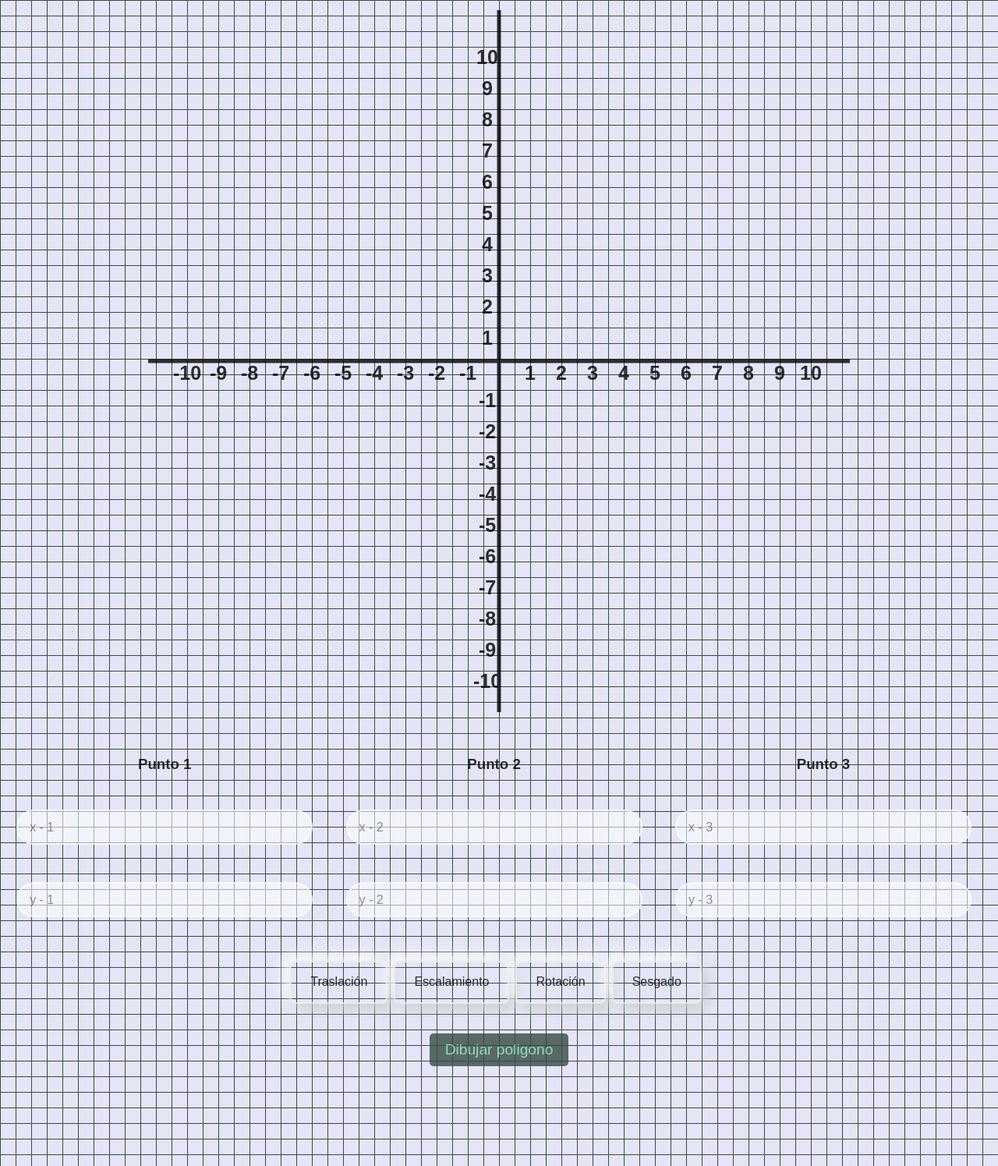
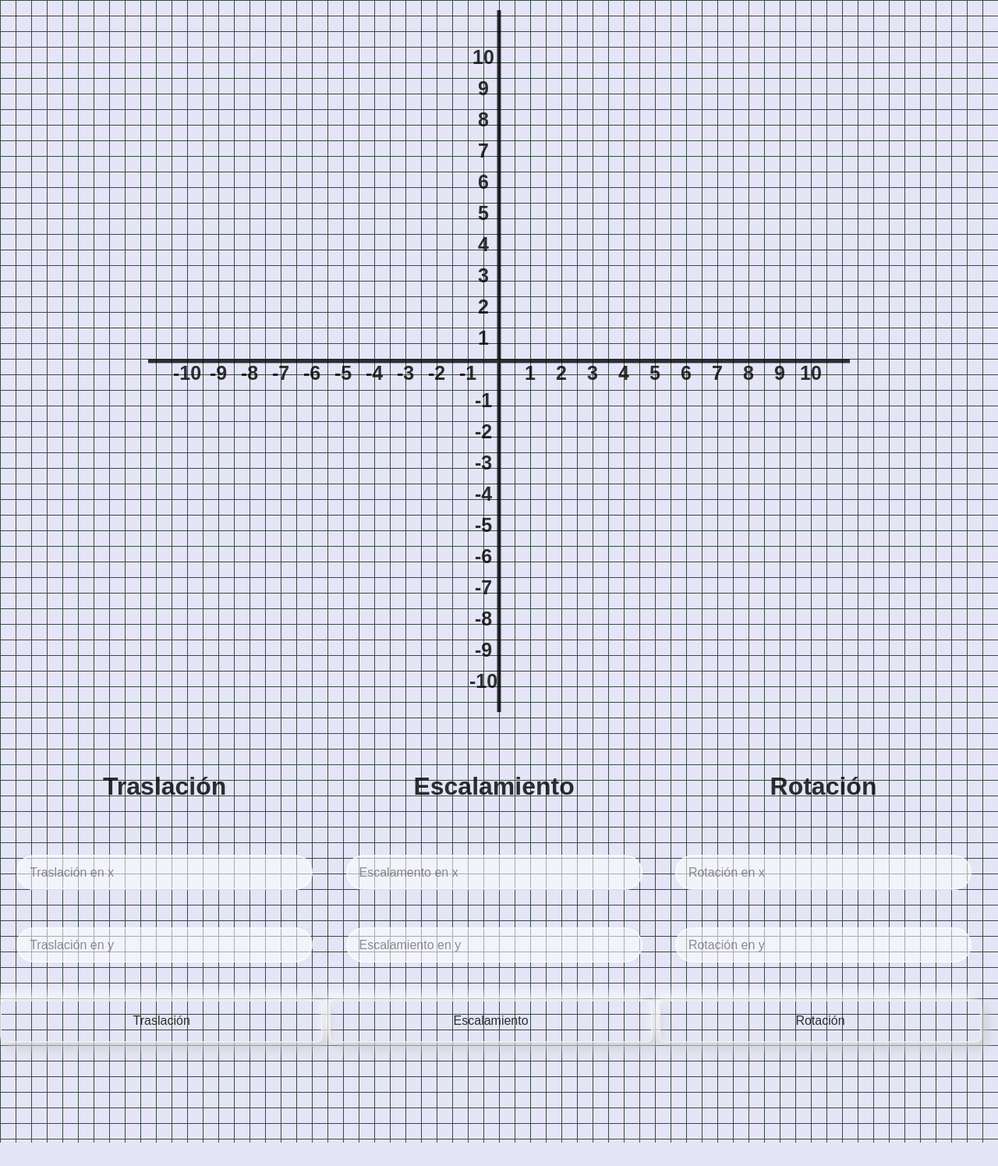
Before and after one commit to JoseCorreaMorales/Transformaciones-2D, a plain HTML site: page index.html in a window 1280 px wide. Shown: the part 120-1615 px from the top of the page at 78% size. After the commit the page ends 1585 px from the top, so only its background shows below. Drawn offline with Linux system fonts and the light colour scheme; a web font is replaced by a local one.

Commit message:
figure bux fixed

```diff
--- a/index.html
+++ b/index.html
@@ -20,32 +20,28 @@
         <section class="inputs-container">
 
             <div class="input-col">
-                <h3>Punto 1</h3>
-                <input id="x1" class="conrdenates-input" type="number" placeholder="x - 1" required>
-                <input id="y1" class="conrdenates-input" type="number" placeholder="y - 1" required>
+                <h1>Traslación</h1>
+                <input id="translateX" class="conrdenates-input" type="number" placeholder="Traslación en x" required>
+                <input id="translateY" class="conrdenates-input" type="number" placeholder="Traslación en y" required>
+                <button class="transform-btn translate-btn">Traslación</button>
             </div>
             <div class="input-col">
-                <h3>Punto 2</h3>
-                <input id="x2" class="conrdenates-input" type="number" placeholder="x - 2" required>
-                <input id="y2" class="conrdenates-input" type="number" placeholder="y - 2" required>
+                <h1>Escalamiento</h1>
+                <input  class="conrdenates-input" type="number" placeholder="Escalamento en x" required>
+                <input  class="conrdenates-input" type="number" placeholder="Escalamiento en y" required>
+                <button class="transform-btn scale-btn">Escalamiento</button>
             </div>
             <div class="input-col">
-                <h3>Punto 3</h3>
-                <input id="x3" class="conrdenates-input" type="number" placeholder="x - 3" required>
-                <input id="y3" class="conrdenates-input" type="number" placeholder="y - 3" required>
+                <h1>Rotación </h1>
+                <input id="x3" class="conrdenates-input" type="number" placeholder="Rotación en x" required>
+                <input id="y3" class="conrdenates-input" type="number" placeholder="Rotación en y" required>
+                <button class="transform-btn rotate-btn">Rotación</button>
             </div>
         </section>
 
-        <div class="buttons-container">
-            <button class="transform-btn">Traslación</button>
-            <button class="transform-btn">Escalamiento</button>
-            <button class="transform-btn">Rotación</button>
-            <button class="transform-btn">Sesgado</button>
-        </div>
-
-        <div class="draw">
+        <!-- <div class="draw">
             <button class="draw-btn" type="submit">Dibujar poligono</button>
-        </div>
+        </div> -->
 
     </main>
 </body>
--- a/main.js
+++ b/main.js
@@ -6,8 +6,14 @@ const centerY = canvas.height / 2;
 
 const scale = 40; // Escala para convertir coordenadas en píxeles
 
-const drawButton = document.querySelector('.draw-btn');
 const points = []; // Arreglo para almacenar los puntos
+let figure = []; // Inicializa la variable 'figure'
+
+/* botones para las traslaciones */
+const translateButton = document.querySelector('.translate-btn');
+const scaleButton = document.querySelector('.scale-btn');
+const rotateButton = document.querySelector('.rotate-btn');
+
 
 canvas.addEventListener('click', function (event) {
     // Obtener las coordenadas del evento y convertirlas a coordenadas cartesianas
@@ -18,12 +24,12 @@ canvas.addEventListener('click', function (event) {
     points.push({ x, y });
 
     // Dibujar la figura con los puntos actualizados
-    drawFigure(points);
-    console.log(points);
+    figure = points.slice(); // Copia los puntos a 'figure'
+    drawFigure(figure);
 });
 
-// Resto de tu código (funciones drawAxes, drawNumbers, updateCanvas, etc.)
 
+/* dibujar los ejes */
 function drawAxes() {
     context.beginPath();
     context.moveTo(0, centerY);
@@ -35,9 +41,10 @@ function drawAxes() {
     context.stroke();
 }
 
+
 function drawNumbers() {
     context.font = 'bold 25px Roboto, sans-serif';
-    context.fillStyle = '000';
+    context.fillStyle = '#000';
     context.textAlign = 'center';
     context.textBaseline = 'top';
 
@@ -45,7 +52,7 @@ function drawNumbers() {
     for (let x = -10; x <= 10; x++) {
         if (x !== 0) {
             const xPos = centerX + (x * scale);
-            context.fillText(x.toString(), xPos, centerY + 5);
+            context.fillText(x.toString(), xPos, centerY + 5); /* desplar 5px los numeros */
         }
     }
 
@@ -53,11 +60,10 @@ function drawNumbers() {
     for (let y = -10; y <= 10; y++) {
         if (y !== 0) {
             const yPos = centerY - (y * scale);
-            context.fillText(y.toString(), centerX - 15, yPos);
+            context.fillText(y.toString(), centerX - 20, yPos);
         }
     }
 }
-
 
 // Función para dibujar la figura
 function drawFigure(points) {
@@ -67,25 +73,61 @@ function drawFigure(points) {
 
     context.fillStyle = "#364b43";
     context.beginPath();
-    context.moveTo(centerX + (points[0].x * scale), centerY - (points[0].y * scale));
 
-    for (let i = 1; i < points.length; i++) {
-        context.lineTo(centerX + (points[i].x * scale), centerY - (points[i].y * scale));
+    if (points && points.length > 0) { // Verificar si points tiene valores válidos
+        context.moveTo(centerX + (points[0].x * scale), centerY - (points[0].y * scale));
+
+        for (let i = 1; i < points.length; i++) {
+            context.lineTo(centerX + (points[i].x * scale), centerY - (points[i].y * scale));
+        }
     }
 
     context.closePath();
     context.fill();
 }
 
+/* apliando las formulas  */
+function translateFigure(points, dx, dy) {
+    return points.map(point => ({ x: point.x + dx, y: point.y + dy }));
+}
 
+function scaleFigure(points, scaleX, scaleY) {
+    return points.map(point => ({ x: point.x * scaleX, y: point.y * scaleY }));
+}
 
+function rotateFigure(points, angleDegrees) {
+    const angleRadians = (angleDegrees * Math.PI) / 180;
+    return points.map(point => ({
+        x: point.x * Math.cos(angleRadians) - point.y * Math.sin(angleRadians),
+        y: point.x * Math.sin(angleRadians) + point.y * Math.cos(angleRadians)
+    }));
+}
 
-// Resto de tu código (updateCanvas, etc.)
+translateButton.addEventListener('click', function () {
+    const dx = Number(document.getElementById('translateX').value);
+    const dy = Number(document.getElementById('translateY').value);
+
+    figure = translateFigure(figure, dx, dy);
+    updateCanvas();
+});
+
+scaleButton.addEventListener('click', function () {
+    const scaleX = Number(document.getElementById('scaleX').value);
+    const scaleY = Number(document.getElementById('scaleY').value);
+    figure = scaleFigure(figure, scaleX, scaleY);
+    updateCanvas();
+});
+
+rotateButton.addEventListener('click', function () {
+    const angleDegrees = Number(document.getElementById('rotateAngle').value);
+    figure = rotateFigure(figure, angleDegrees);
+    updateCanvas();
+});
+
 function updateCanvas() {
     drawAxes();
     drawNumbers();
-    //drawFigure(figure);
+    drawFigure(figure); // Dibuja la figura actualizada
 }
 
-
 updateCanvas();
--- a/styles.css
+++ b/styles.css
@@ -54,6 +54,7 @@ canvas {
     display: flex;
     /* flex-wrap: wrap; */
     /* width: 90%; */
+    margin-bottom: 10%;
 
 }
 
@@ -64,7 +65,9 @@ canvas {
     row-gap: 3rem;
 }
 
-.input-col h3 {
+
+
+.input-col h1 {
     text-align: center;
 }
 
```
